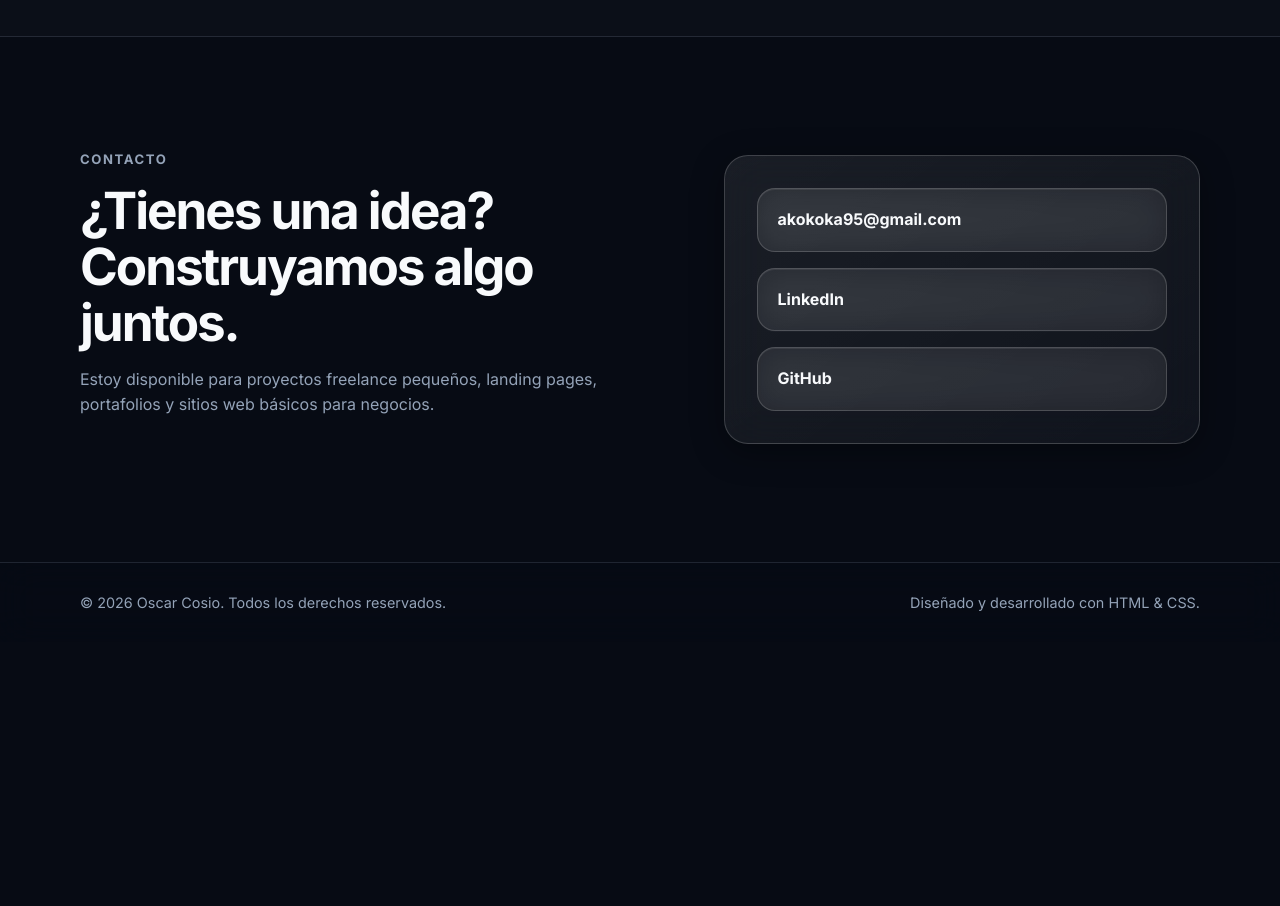
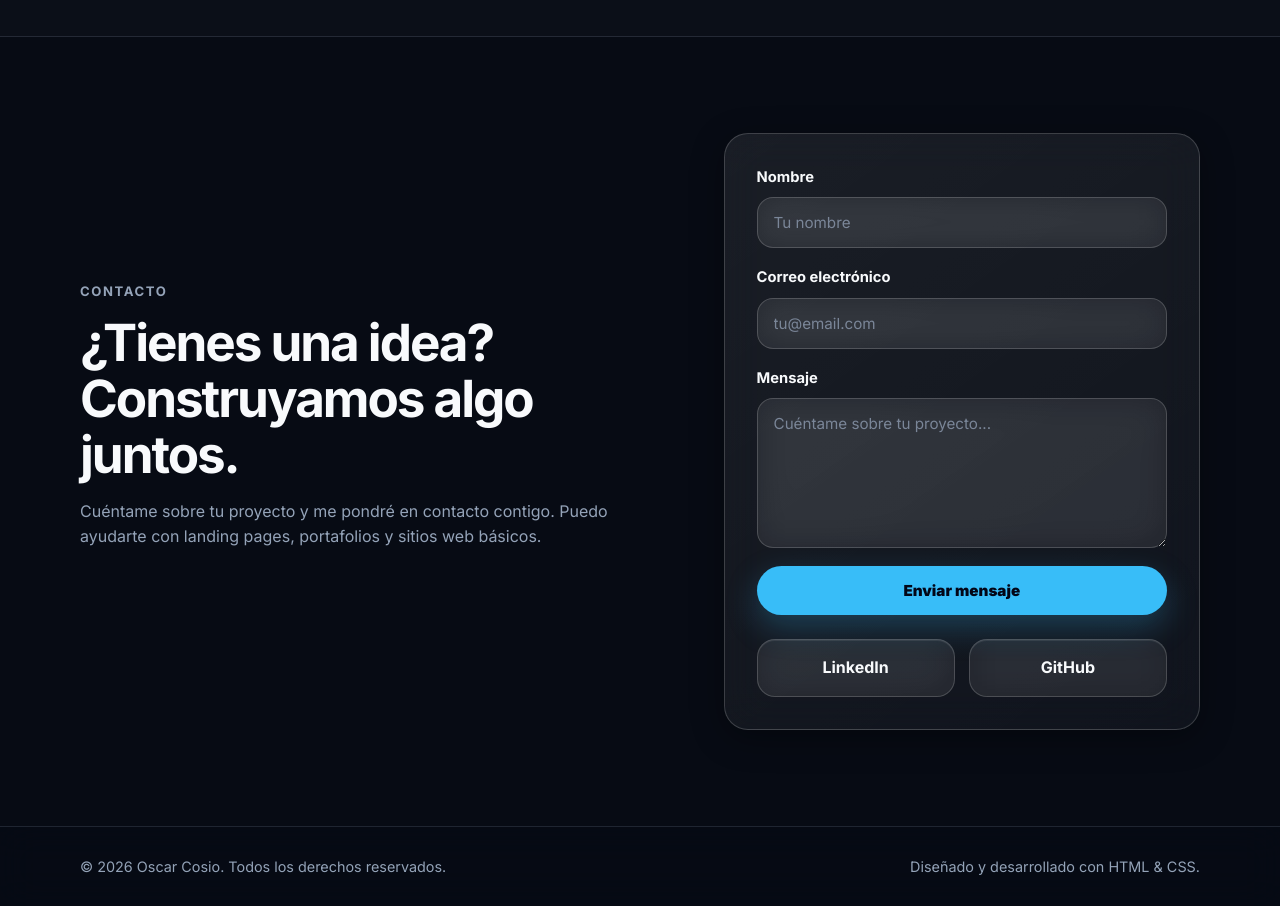
Before and after one commit to akokoka95-stack/Portafolio, a plain HTML site: page index.html in a window 1280 px wide. Shown: the part 3360-4266 px from the top of the page. Before the commit the page ends 4002 px from the top, so only its background shows below. Drawn offline with Linux system fonts and the light colour scheme.

Commit message:
Portafolio version 2
Version 2 con form de contacto

```diff
--- a/index.html
+++ b/index.html
@@ -6,10 +6,13 @@
 
   <title>Oscar Cosio | Front-End Developer</title>
 
-  <!-- Fuente opcional de Google Fonts -->
+  <!-- Fuente de Google Fonts -->
   <link rel="preconnect" href="https://fonts.googleapis.com">
   <link rel="preconnect" href="https://fonts.gstatic.com" crossorigin>
-  <link href="https://fonts.googleapis.com/css2?family=Inter:wght@400;500;600;700;800&display=swap" rel="stylesheet">
+  <link
+    href="https://fonts.googleapis.com/css2?family=Inter:wght@400;500;600;700;800;900&display=swap"
+    rel="stylesheet"
+  >
 
   <!-- Archivo CSS -->
   <link rel="stylesheet" href="styles.css" />
@@ -33,8 +36,10 @@
     </nav>
   </header>
 
-  <!-- HERO -->
+  <!-- CONTENIDO PRINCIPAL -->
   <main>
+
+    <!-- HERO -->
     <section id="inicio" class="hero section">
       <div class="container hero-content">
 
@@ -252,27 +257,94 @@
           <p class="section-subtitle">Contacto</p>
           <h2>¿Tienes una idea? Construyamos algo juntos.</h2>
           <p>
-            Estoy disponible para proyectos freelance pequeños, landing pages,
-            portafolios y sitios web básicos para negocios.
+            Cuéntame sobre tu proyecto y me pondré en contacto contigo.
+            Puedo ayudarte con landing pages, portafolios y sitios web básicos.
           </p>
         </div>
 
         <div class="contact-box">
-          <a href="mailto:akokoka95@gmail.com" class="contact-link">
-            akokoka95@gmail.com
-          </a>
+          <form
+            action="https://formspree.io/f/mdavwdyv"
+            method="POST"
+            class="contact-form"
+          >
+            <input
+              type="hidden"
+              name="_subject"
+              value="Nuevo mensaje desde el portafolio de Oscar"
+            >
 
-          <a href="https://www.linkedin.com/in/oscar-cosio/" target="_blank" class="contact-link">
-            LinkedIn
-          </a>
+            <div class="form-group">
+              <label for="name">Nombre</label>
+              <input
+                type="text"
+                id="name"
+                name="name"
+                placeholder="Tu nombre"
+                required
+              >
+            </div>
 
-          <a href="https://github.com/akokoka95-stack/Portafolio" target="_blank" class="contact-link">
-            GitHub
-          </a>
+            <div class="form-group">
+              <label for="email">Correo electrónico</label>
+              <input
+                type="email"
+                id="email"
+                name="email"
+                placeholder="tu@email.com"
+                required
+              >
+            </div>
+
+            <div class="form-group">
+              <label for="message">Mensaje</label>
+              <textarea
+                id="message"
+                name="message"
+                rows="6"
+                placeholder="Cuéntame sobre tu proyecto..."
+                required
+              ></textarea>
+            </div>
+
+            <!-- Campo oculto anti-spam -->
+            <input
+              type="text"
+              name="_gotcha"
+              class="hidden-field"
+              tabindex="-1"
+              autocomplete="off"
+            >
+
+            <button type="submit" class="form-button">
+              Enviar mensaje
+            </button>
+          </form>
+
+          <div class="contact-socials">
+            <a
+              href="https://www.linkedin.com/in/oscar-cosio/"
+              target="_blank"
+              rel="noopener noreferrer"
+              class="contact-link"
+            >
+              LinkedIn
+            </a>
+
+            <a
+              href="https://github.com/akokoka95-stack"
+              target="_blank"
+              rel="noopener noreferrer"
+              class="contact-link"
+            >
+              GitHub
+            </a>
+          </div>
         </div>
 
       </div>
     </section>
+
   </main>
 
   <!-- FOOTER -->
--- a/styles.css
+++ b/styles.css
@@ -602,19 +602,98 @@ ul {
   border: 1px solid var(--glass-border);
   border-radius: var(--radius);
   display: grid;
-  gap: 16px;
+  gap: 24px;
   backdrop-filter: blur(20px);
   -webkit-backdrop-filter: blur(20px);
   box-shadow: var(--glass-shadow);
 }
 
+.contact-form {
+  display: grid;
+  gap: 18px;
+}
+
+.form-group {
+  display: grid;
+  gap: 8px;
+}
+
+.form-group label {
+  color: var(--text);
+  font-size: 0.92rem;
+  font-weight: 700;
+}
+
+.form-group input,
+.form-group textarea {
+  width: 100%;
+  padding: 15px 16px;
+  background: rgba(255, 255, 255, 0.06);
+  border: 1px solid var(--glass-border);
+  border-radius: 16px;
+  color: var(--text);
+  font-family: inherit;
+  font-size: 0.95rem;
+  outline: none;
+  transition: 0.3s ease;
+  backdrop-filter: blur(16px);
+  -webkit-backdrop-filter: blur(16px);
+}
+
+.form-group textarea {
+  resize: vertical;
+  min-height: 150px;
+}
+
+.form-group input::placeholder,
+.form-group textarea::placeholder {
+  color: rgba(148, 163, 184, 0.75);
+}
+
+.form-group input:focus,
+.form-group textarea:focus {
+  border-color: rgba(56, 189, 248, 0.55);
+  box-shadow: 0 0 0 4px rgba(56, 189, 248, 0.10);
+}
+
+.form-button {
+  width: 100%;
+  padding: 15px 22px;
+  border: none;
+  border-radius: 999px;
+  background: var(--primary);
+  color: #020617;
+  font-family: inherit;
+  font-size: 0.95rem;
+  font-weight: 900;
+  cursor: pointer;
+  transition: 0.3s ease;
+  box-shadow: 0 12px 32px rgba(56, 189, 248, 0.25);
+}
+
+.form-button:hover {
+  background: #7dd3fc;
+  transform: translateY(-3px);
+}
+
+.hidden-field {
+  display: none;
+}
+
+.contact-socials {
+  display: grid;
+  grid-template-columns: 1fr 1fr;
+  gap: 14px;
+}
+
 .contact-link {
-  padding: 18px 20px;
+  padding: 15px 18px;
   border-radius: 18px;
   background: rgba(255, 255, 255, 0.06);
   border: 1px solid var(--glass-border);
   color: var(--text);
   font-weight: 700;
+  text-align: center;
   transition: 0.3s ease;
   backdrop-filter: blur(16px);
   -webkit-backdrop-filter: blur(16px);
@@ -624,7 +703,7 @@ ul {
 .contact-link:hover {
   color: var(--primary);
   border-color: rgba(125, 211, 252, 0.38);
-  transform: translateX(6px);
+  transform: translateY(-3px);
 }
 
 /* =========================
@@ -710,6 +789,10 @@ ul {
     padding: 24px;
   }
 
+  .contact-socials {
+    grid-template-columns: 1fr;
+  }
+
   .footer-content {
     flex-direction: column;
     text-align: center;
```
